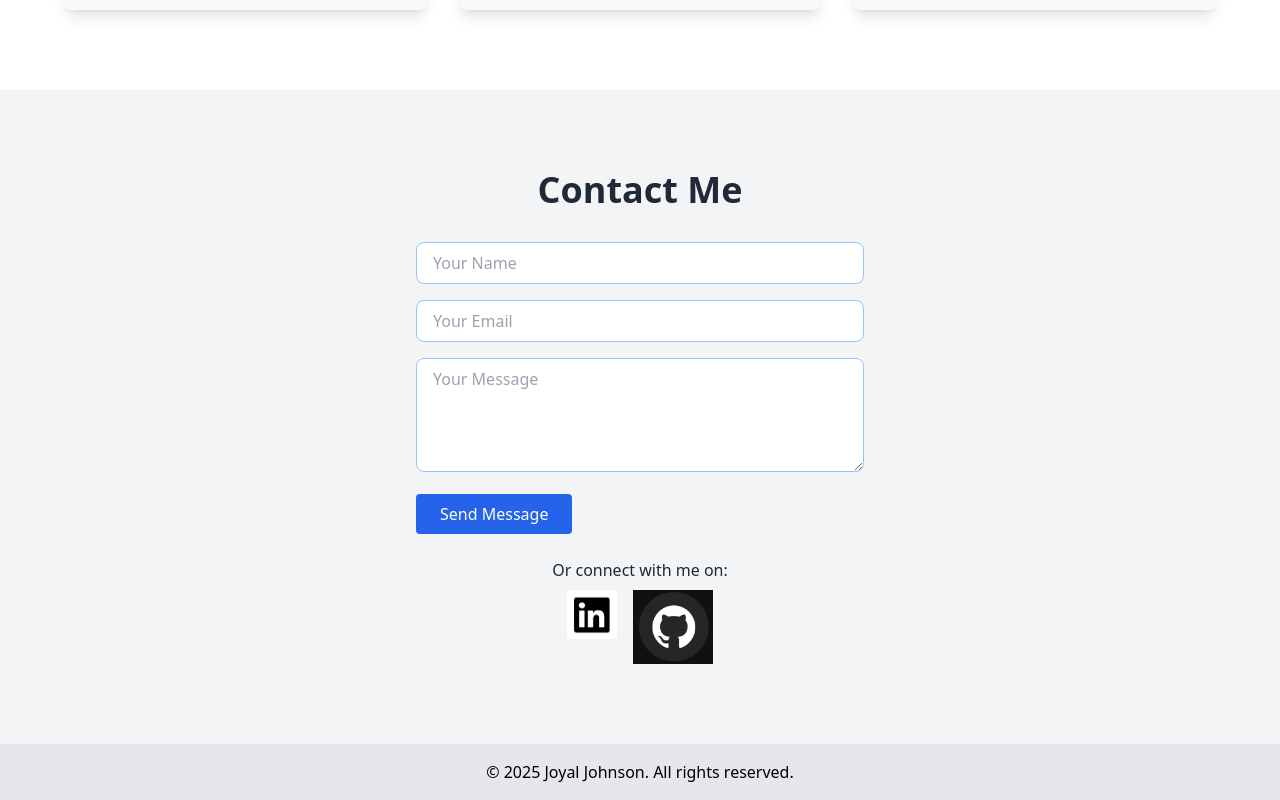
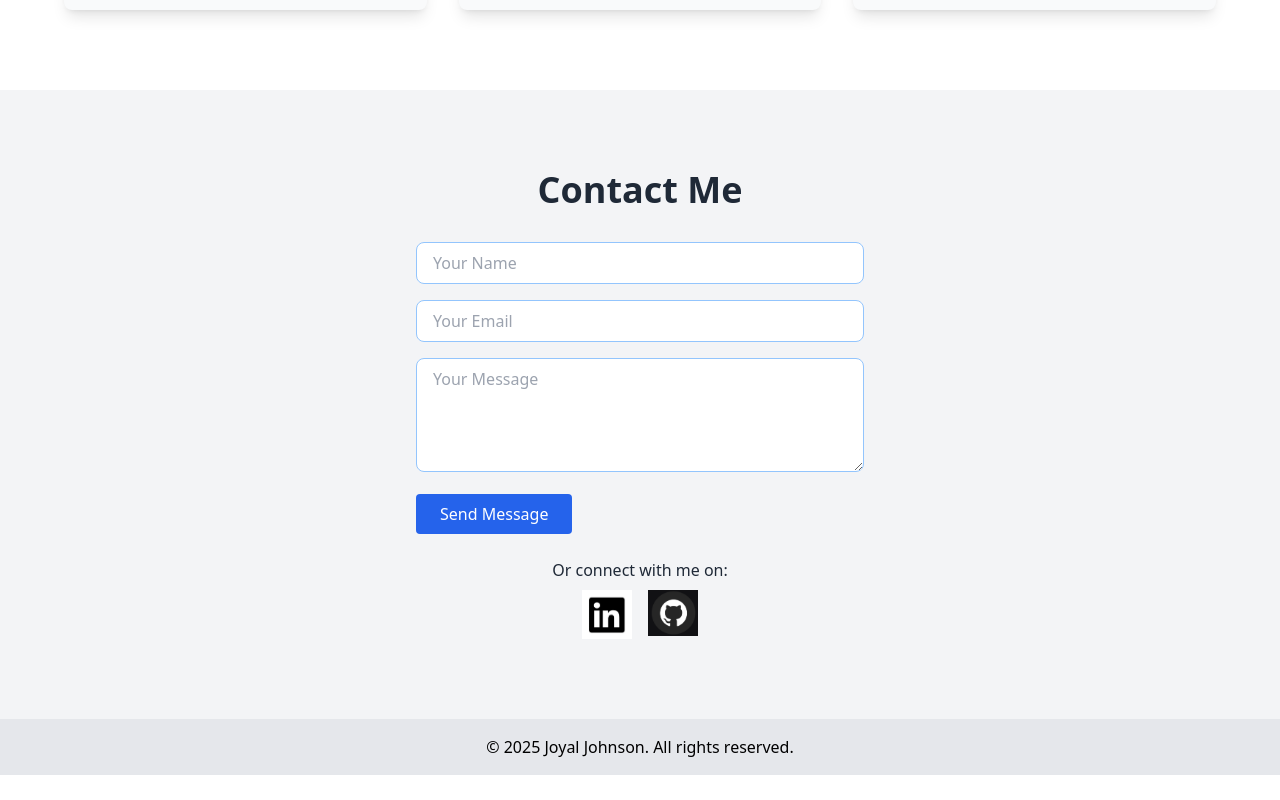
Before and after one commit to jj662/Portfolio-with-Tailwind, a plain HTML site: page index.html in a window 1280 px wide. Shown: the part 2337-3137 px from the top of the page. After the commit the page ends 3112 px from the top, so only its background shows below. Drawn offline with nearby package versions, Linux system fonts and the light colour scheme.

Commit message:
Update index.html

```diff
--- a/index.html
+++ b/index.html
@@ -139,7 +139,7 @@
         <p>Or connect with me on:</p>
         <div class="flex justify-center space-x-4 mt-2">
           <a href="https://www.linkedin.com/in/joyal-johnson662" class="text-blue-500 hover:text-blue-700"><img src="images/linkedin.png" height="50px" width="50px"></a>
-          <a href="https://github.com/jj662" class="text-gray-600 hover:text-gray-900"><img src="images/github.png" height="60px" width="80px"></a>
+          <a href="https://github.com/jj662" class="text-gray-600 hover:text-gray-900"><img src="images/github.png" height="45px" width="50px"></a>
         </div>
       </div>
     </div>
```
